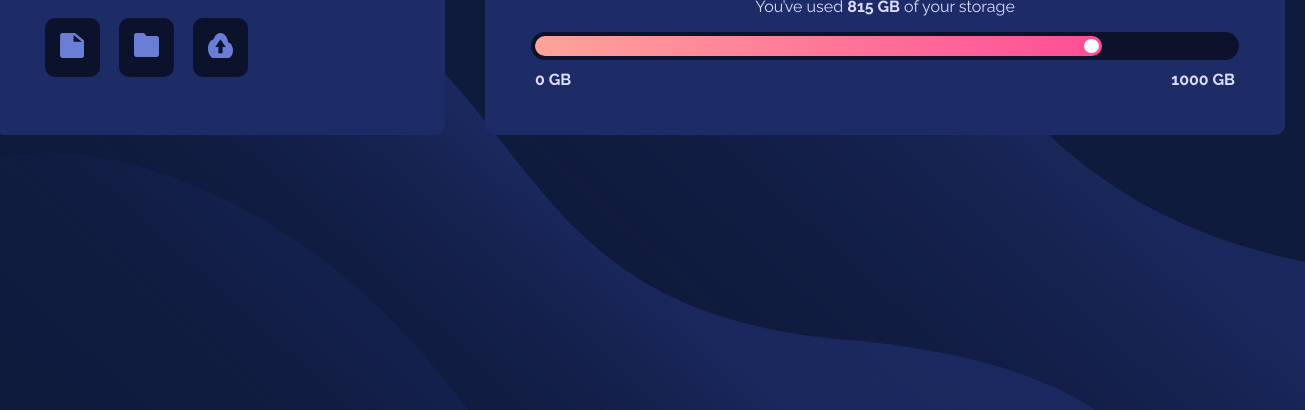
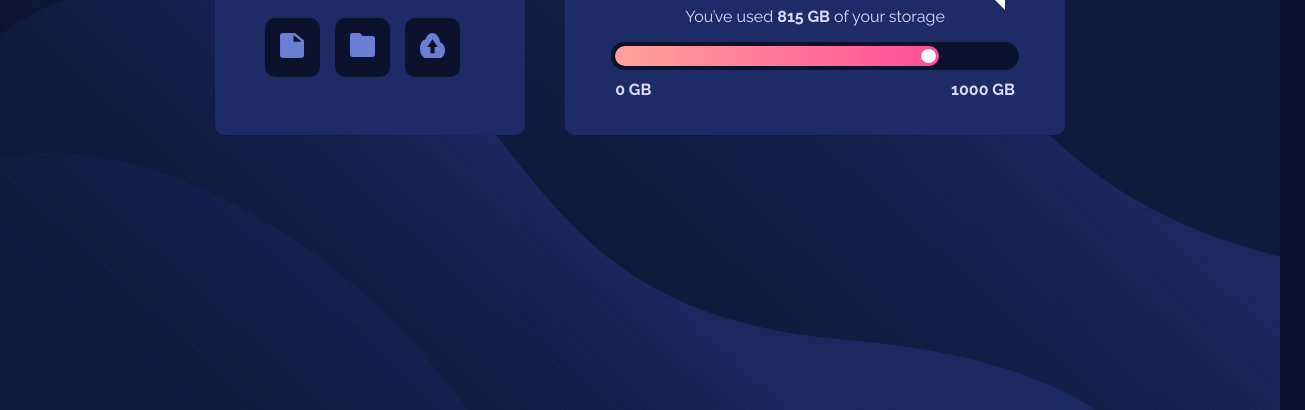
Before and after one commit to cdsandoval/frontend-challenges, a plain HTML site: page fylo-data-storage-component-master/index.html in a window 1280 px wide. Shown: the part 409-819 px from the top of the page, 1305 px wide, since content can reach past the window. Drawn offline with Linux system fonts and the light colour scheme; files whose address does not match are found by name.

Commit message:
fix width cardS

```diff
--- a/fylo-data-storage-component-master/styles.css
+++ b/fylo-data-storage-component-master/styles.css
@@ -154,8 +154,12 @@ ul li img {
   }
 
   .card-info {
-    height: 100px;
-    width: 700px;
+    height: 80px;
+    width: 100%;
+  }
+
+  .list-icon {
+    display: flex;
   }
 
   .left-storage {
```
